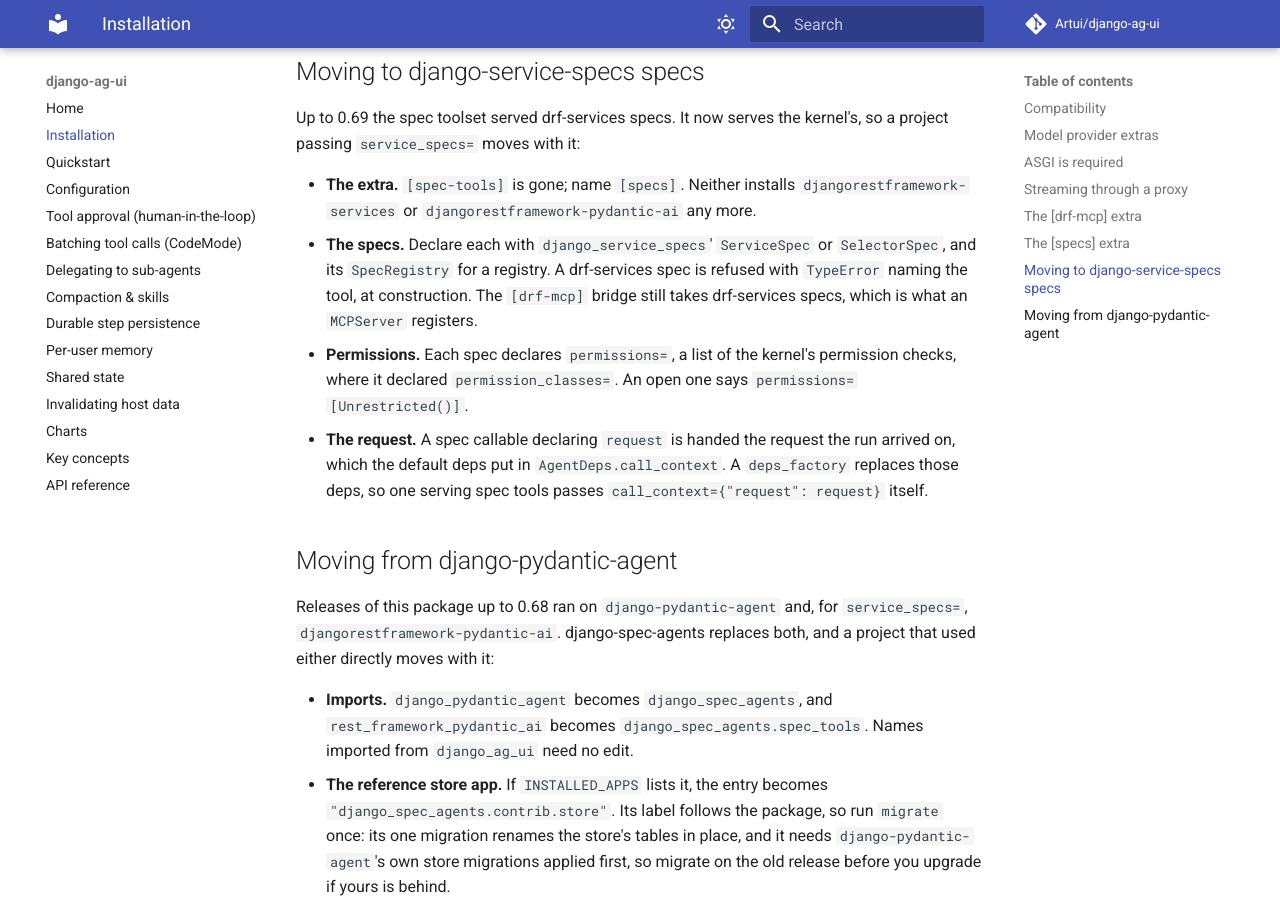
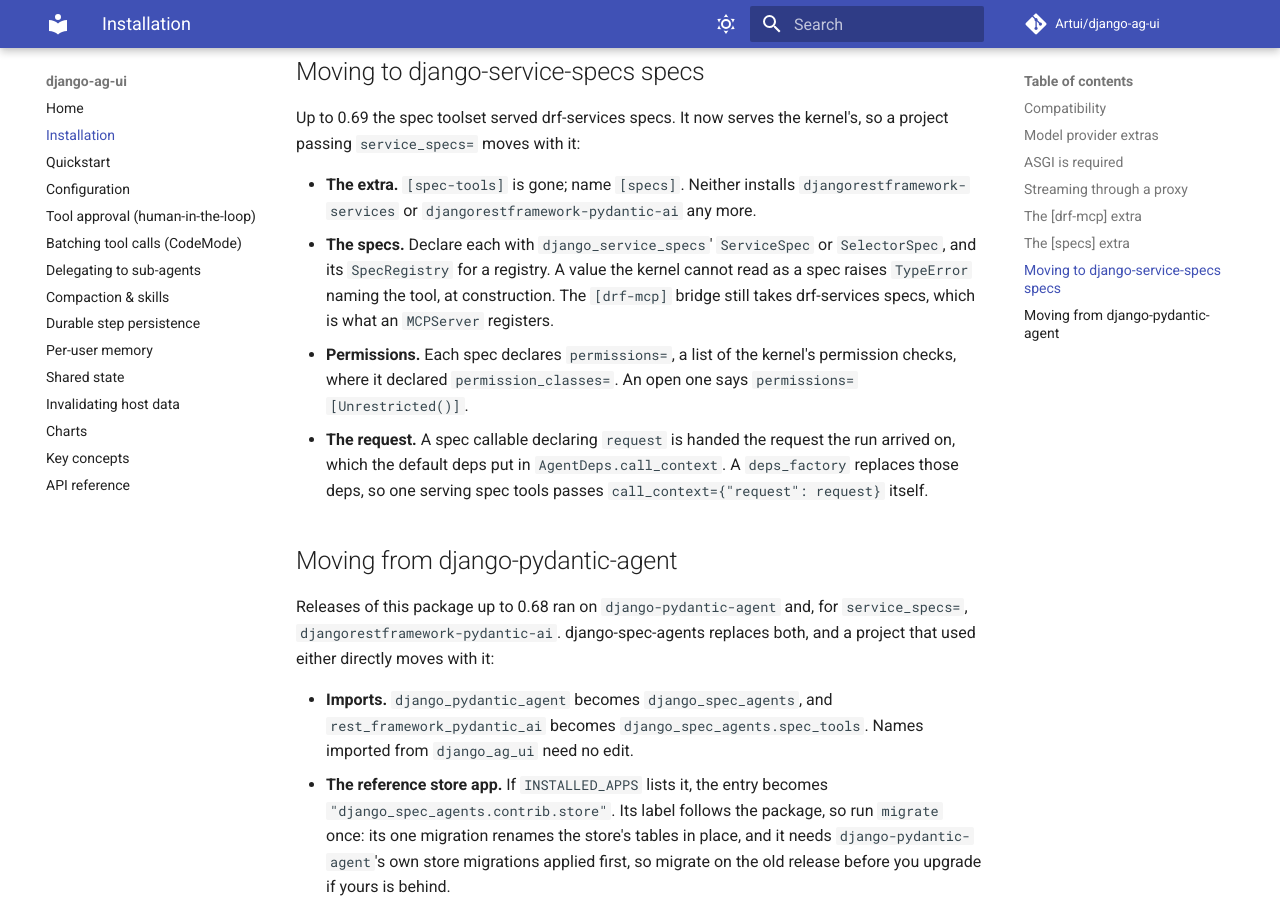
Before and after one commit to Artui/django-ag-ui, an MkDocs documentation site: the page built from docs/installation.md, in a window 1280 px wide and 900 px high, scrolled down 3265 px. Built offline with MkDocs 1.6.1 and Material for MkDocs 9.7.7, drawn with Linux system fonts in a browser that asks for light colours; comment, search, counter and statistics services are not loaded.

Commit message:
Do not claim a drf-services spec is refused on service_specs=
kernel_spec compiles one, so the claim was false; state what is refused
instead, a value the kernel cannot read as a spec.

Co-Authored-By: Claude Opus 5.5 <noreply@anthropic.com>

```diff
--- a/docs/installation.md
+++ b/docs/installation.md
@@ -157,9 +157,9 @@ kernel's, so a project passing `service_specs=` moves with it:
 - **The extra.** `[spec-tools]` is gone; name `[specs]`. Neither installs
   `djangorestframework-services` or `djangorestframework-pydantic-ai` any more.
 - **The specs.** Declare each with `django_service_specs`' `ServiceSpec` or
-  `SelectorSpec`, and its `SpecRegistry` for a registry. A drf-services spec
-  is refused with `TypeError` naming the tool, at construction. The
-  `[drf-mcp]` bridge still takes drf-services specs, which is what an
+  `SelectorSpec`, and its `SpecRegistry` for a registry. A value the kernel
+  cannot read as a spec raises `TypeError` naming the tool, at construction.
+  The `[drf-mcp]` bridge still takes drf-services specs, which is what an
   `MCPServer` registers.
 - **Permissions.** Each spec declares `permissions=`, a list of the kernel's
   permission checks, where it declared `permission_classes=`. An open one says
```
Also changed, not shown: CHANGELOG.md (+4 -5 lines).
